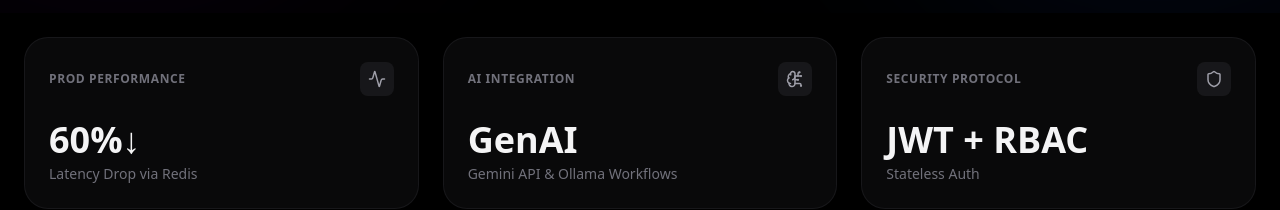
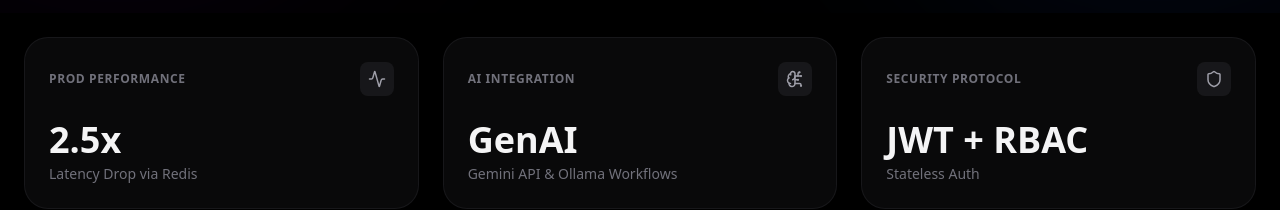
Before and after one commit to Aakashch-code/Portfolio, a React (Vite) app: page / in a window 1280 px wide. Shown: the part 820-1030 px from the top of the page. Built offline with nearby package versions, Linux system fonts and the light colour scheme.

Commit message:
updated profile stats

```diff
--- a/src/componants/Stats.jsx
+++ b/src/componants/Stats.jsx
@@ -5,7 +5,7 @@
 const stats = [
     {
         label: "Prod Performance",
-        value: "60%↓",
+        value: "2.5x",
         desc: "Latency Drop via Redis",
         icon: Activity,
     },
```
